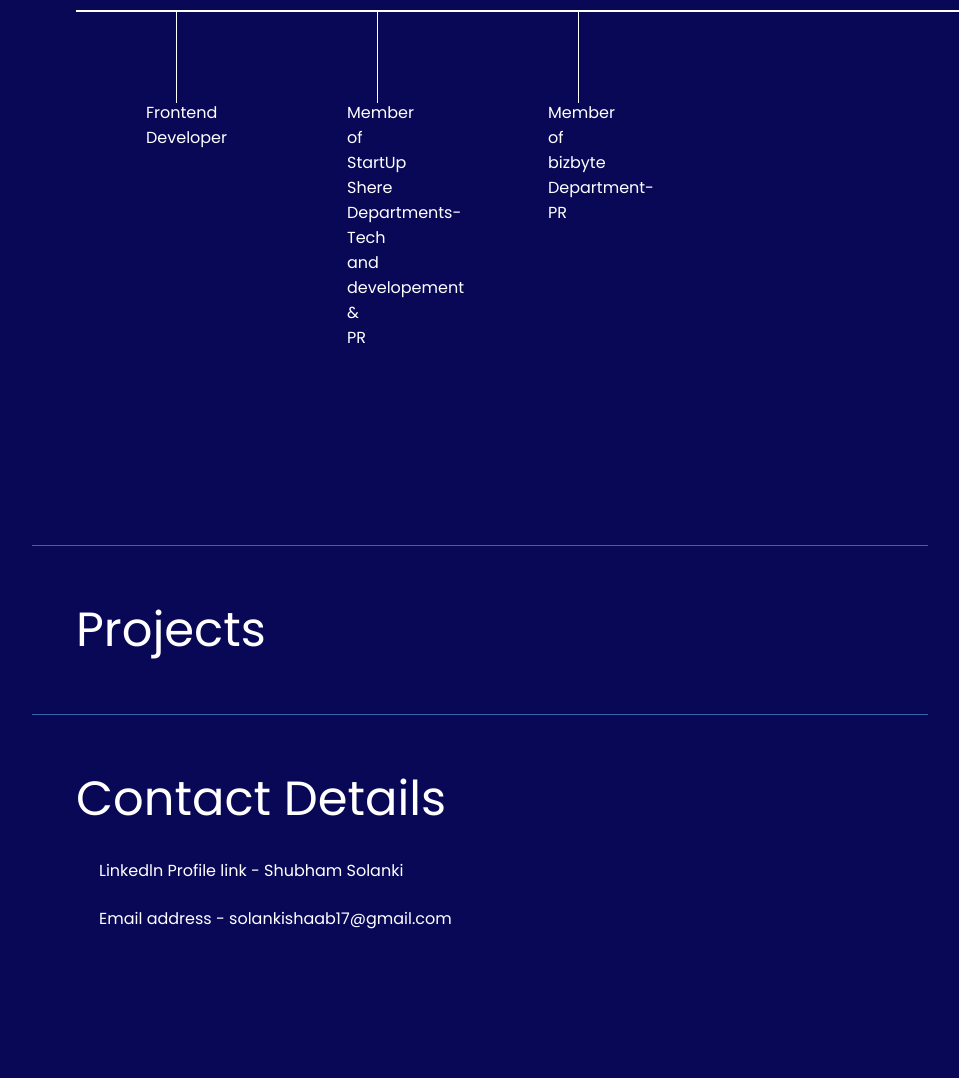
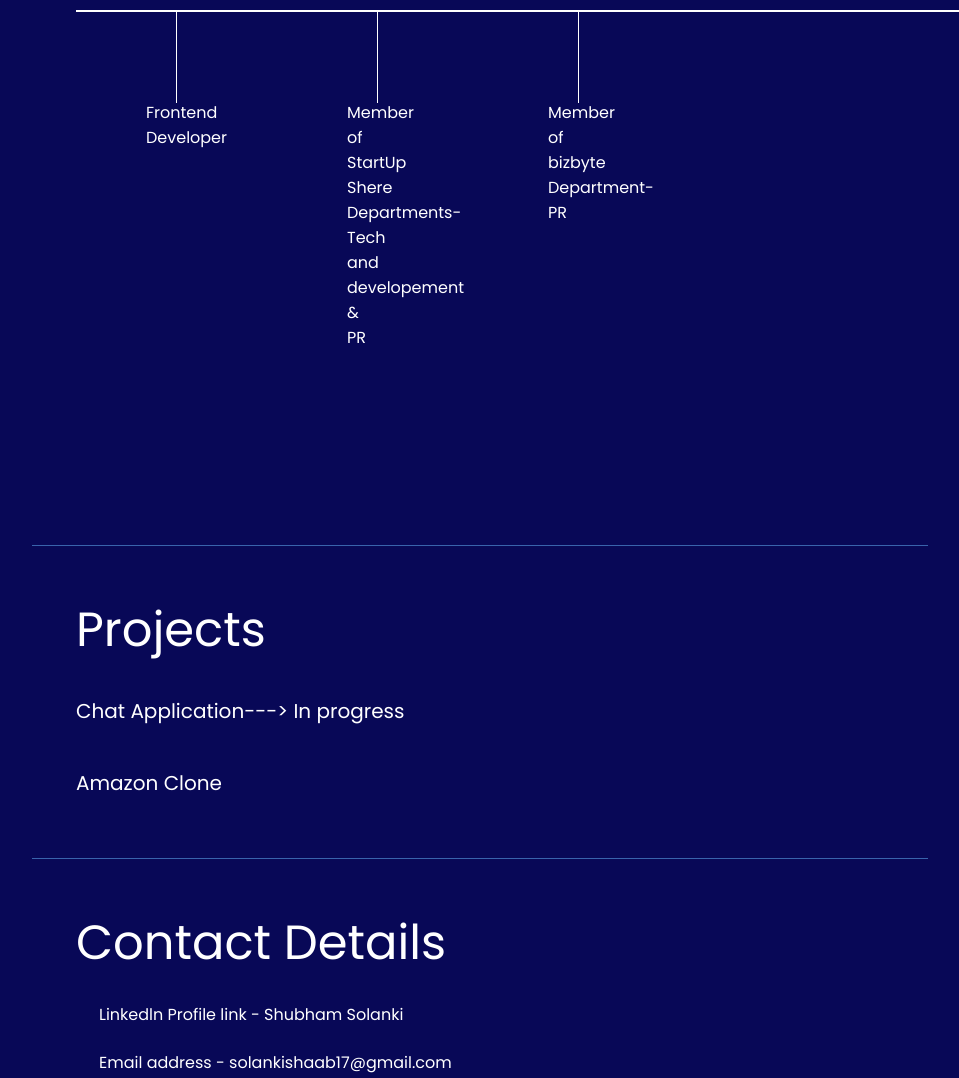
Before and after one commit to iamshubham1704/My-resume, a plain HTML site: page index.html in a window 1280 px wide. Shown: the part 847-1925 px from the top of the page, without its empty margins (52-1011 px from the left). Before the commit the page ends 1801 px from the top, so only its background shows below. Drawn offline with nearby package versions, Linux system fonts and the light colour scheme.

Commit message:
edited commit

```diff
--- a/index.html
+++ b/index.html
@@ -57,6 +57,8 @@
         <hr>
         <section class="forthsection">
             <div class="projects">Projects</div>
+            <div class="project1"><a href="">Chat Application---> In progress</a></div>
+            <div class="project1"><a href="https://amazon-clone-mu-bay.vercel.app/">Amazon Clone</a></div>
         </section>
         <hr>
         <section class="thirdsection">
@@ -69,12 +71,7 @@
     </main>
     <script src="https://unpkg.com/typed.js@2.1.0/dist/typed.umd.js"></script>
     <!-- Setup and start animation! -->
-    <script>
-        var typed = new Typed('#element', {
-            strings: ['Frontend developer', 'Learning Backend', 'Tech Lover'],
-            typeSpeed: 50,
-        });
-    </script>
+    <script src="script.js"></script>
 </body>
 
 </html>
--- /dev/null
+++ b/script.js
@@ -0,0 +1,7 @@
+
+
+var typed = new Typed('#element', {
+    strings: ['Frontend developer', 'Learning Backend', 'Tech Lover'],
+    typeSpeed: 50,
+    loop: true
+});
--- a/style.css
+++ b/style.css
@@ -140,5 +140,16 @@ hr{
 
 .forthsection div{
     font-size: 3rem;
+}
 
+.project1{
+    background-size: cover;
+    color: white;
+    font-size: 20px;
+
+    a{
+        text-decoration: none;
+        color: white;
+        font-size: 20px;
+    }
 }
```
